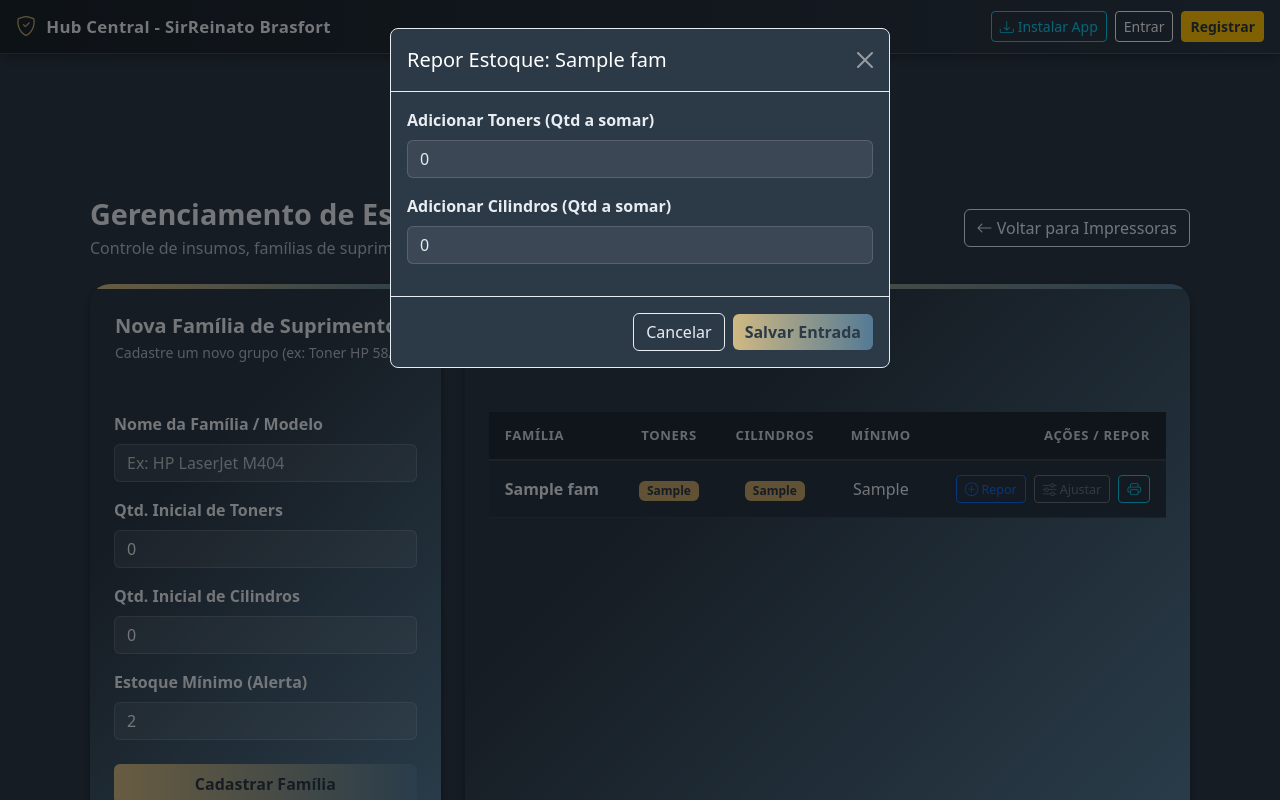
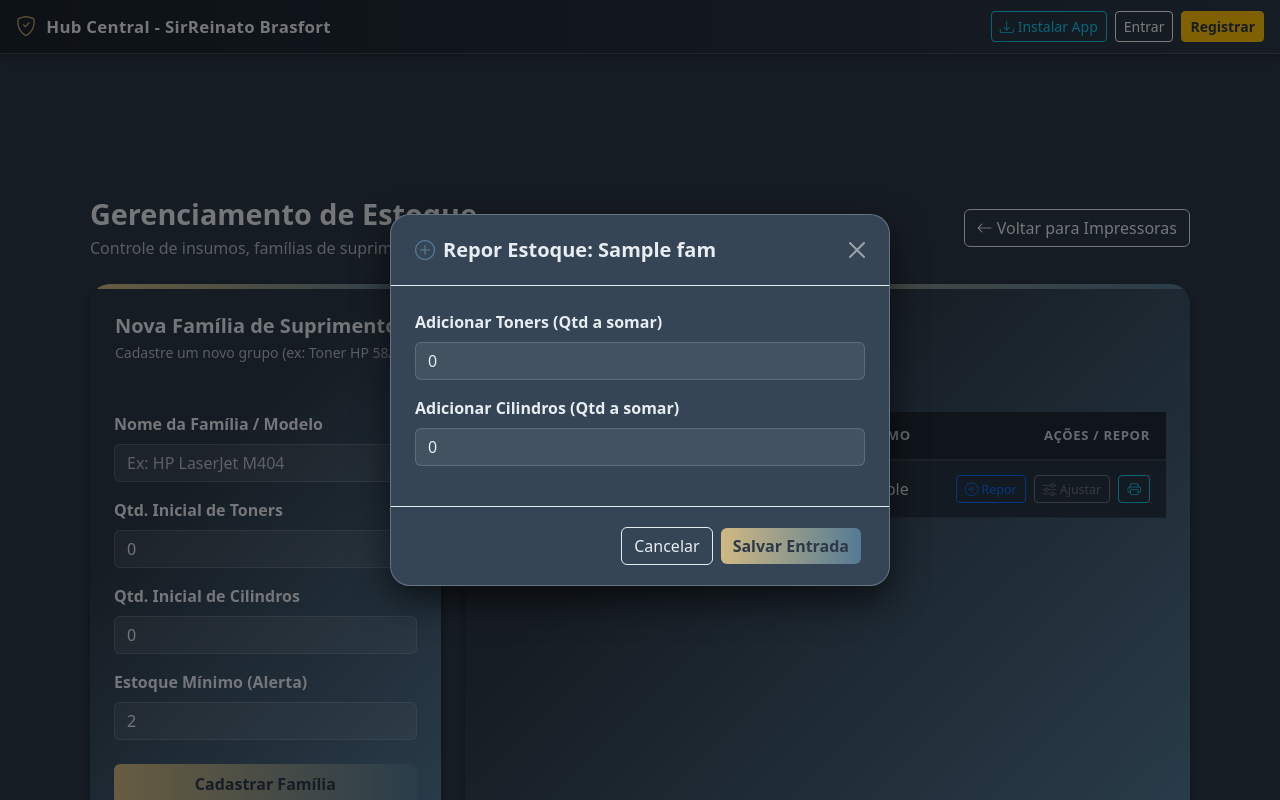
Before and after one commit to SirReinato/central_chamado, a Python web app: template templates/impressoras/estoque.html in a window 1280 px wide, after a click on "Repor". Run offline with Jinja, Linux system fonts and the light colour scheme; the template is opened without the code that fills it: most values are stand-ins (such as "Sample title", 1, 10 or a date in 2020); some libraries are stand-ins or nearby versions.

Commit message:
style(estoque): padronizar modais de entrada e ajuste com modalTema e centralizacao

```diff
--- a/templates/impressoras/estoque.html
+++ b/templates/impressoras/estoque.html
@@ -208,17 +208,19 @@
 
                     <!-- Modal: Repor Estoque -->
                     <div class="modal fade" id="modalAdicionar{{ fam.id }}" tabindex="-1" aria-hidden="true">
-                        <div class="modal-dialog">
-                            <div class="modal-content bg-dark text-white border-secondary">
-                                <div class="modal-header border-secondary">
-                                    <h5 class="modal-title">Repor Estoque: {{ fam.nome_familia }}</h5>
-                                    <button type="button" class="btn-close btn-close-white" data-bs-dismiss="modal"
+                        <div class="modal-dialog modal-dialog-centered">
+                            <div class="modal-content modalTema">
+                                <div class="modal-header border-bottom border-secondary">
+                                    <h5 class="modal-title fw-bold text-tema">
+                                        <i class="bi bi-plus-circle text-primary me-2"></i>Repor Estoque: {{ fam.nome_familia }}
+                                    </h5>
+                                    <button type="button" class="btn-close" data-bs-dismiss="modal"
                                         aria-label="Close"></button>
                                 </div>
                                 <form action="{{ url_for('impressoras.adicionar_estoque', familia_id=fam.id) }}"
                                     method="POST">
                                     <input type="hidden" name="csrf_token" value="{{ csrf_token() }}">
-                                    <div class="modal-body">
+                                    <div class="modal-body p-4 text-start">
                                         <div class="mb-3">
                                             <label class="form-label labelCampo">Adicionar Toners (Qtd a somar)</label>
                                             <input type="number" class="form-control inputPadrao" name="toner_add"
@@ -231,7 +233,7 @@
                                                 value="0" min="0">
                                         </div>
                                     </div>
-                                    <div class="modal-footer border-secondary">
+                                    <div class="modal-footer border-top border-secondary">
                                         <button type="button" class="btn botaoSecundario"
                                             data-bs-dismiss="modal">Cancelar</button>
                                         <button type="submit" class="btn botaoPrimario">Salvar Entrada</button>
@@ -243,17 +245,19 @@
 
                     <!-- Modal: Ajuste Manual -->
                     <div class="modal fade" id="modalAjustar{{ fam.id }}" tabindex="-1" aria-hidden="true">
-                        <div class="modal-dialog">
-                            <div class="modal-content bg-dark text-white border-secondary">
-                                <div class="modal-header border-secondary">
-                                    <h5 class="modal-title">Ajuste Manual: {{ fam.nome_familia }}</h5>
-                                    <button type="button" class="btn-close btn-close-white" data-bs-dismiss="modal"
+                        <div class="modal-dialog modal-dialog-centered">
+                            <div class="modal-content modalTema">
+                                <div class="modal-header border-bottom border-secondary">
+                                    <h5 class="modal-title fw-bold text-tema">
+                                        <i class="bi bi-sliders text-warning me-2"></i>Ajuste Manual: {{ fam.nome_familia }}
+                                    </h5>
+                                    <button type="button" class="btn-close" data-bs-dismiss="modal"
                                         aria-label="Close"></button>
                                 </div>
                                 <form action="{{ url_for('impressoras.ajustar_estoque', familia_id=fam.id) }}"
                                     method="POST">
                                     <input type="hidden" name="csrf_token" value="{{ csrf_token() }}">
-                                    <div class="modal-body">
+                                    <div class="modal-body p-4 text-start">
                                         <div class="mb-3">
                                             <label class="form-label labelCampo">Insumo</label>
                                             <select class="form-select selectPadrao" name="tipo_insumo" required>
@@ -295,7 +299,7 @@
                                             </select>
                                         </div>
                                     </div>
-                                    <div class="modal-footer border-secondary">
+                                    <div class="modal-footer border-top border-secondary">
                                         <button type="button" class="btn botaoSecundario"
                                             data-bs-dismiss="modal">Cancelar</button>
                                         <button type="submit" class="btn botaoPrimario">Confirmar Ajuste</button>
@@ -308,22 +312,22 @@
 
                     <!-- Modal: Impressoras da Família -->
                     <div class="modal fade" id="modalImpressorasFamilia" tabindex="-1" aria-hidden="true">
-                        <div class="modal-dialog modal-lg">
-                            <div class="modal-content bg-dark text-white border-secondary">
-                                <div class="modal-header border-secondary">
-                                    <h5 class="modal-title" id="modalImpressorasTitulo">
-                                        <i class="bi bi-printer me-2"></i>Impressoras da Família
+                        <div class="modal-dialog modal-dialog-centered modal-lg">
+                            <div class="modal-content modalTema">
+                                <div class="modal-header border-bottom border-secondary">
+                                    <h5 class="modal-title fw-bold text-tema" id="modalImpressorasTitulo">
+                                        <i class="bi bi-printer text-info me-2"></i>Impressoras da Família
                                     </h5>
-                                    <button type="button" class="btn-close btn-close-white" data-bs-dismiss="modal"
+                                    <button type="button" class="btn-close" data-bs-dismiss="modal"
                                         aria-label="Close"></button>
                                 </div>
-                                <div class="modal-body" id="modalImpressorasCorpo">
+                                <div class="modal-body p-4" id="modalImpressorasCorpo">
                                     <div class="text-center text-muted py-4">
                                         <div class="spinner-border text-info" role="status"></div>
                                         <div class="mt-2">Carregando impressoras...</div>
                                     </div>
                                 </div>
-                                <div class="modal-footer border-secondary">
+                                <div class="modal-footer border-top border-secondary">
                                     <button type="button" class="btn botaoSecundario" data-bs-dismiss="modal">Fechar</button>
                                 </div>
                             </div>
```
